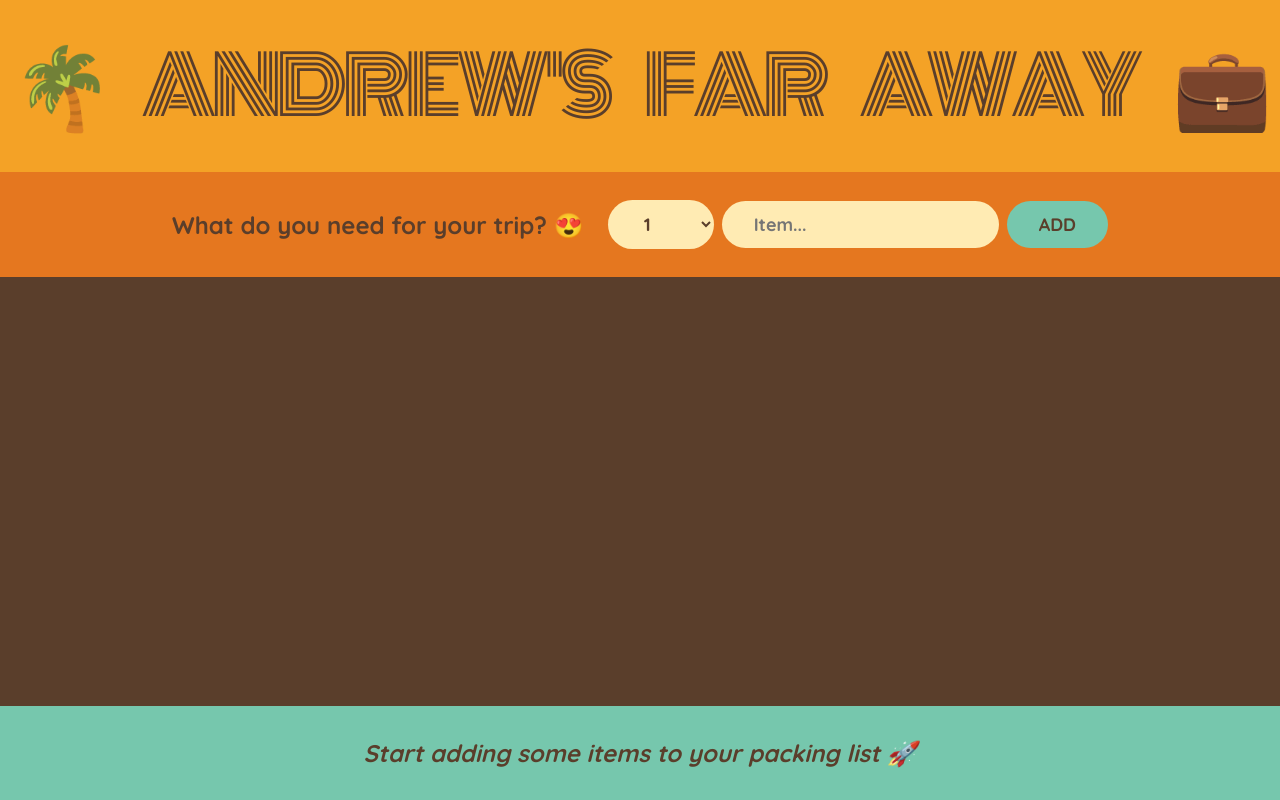
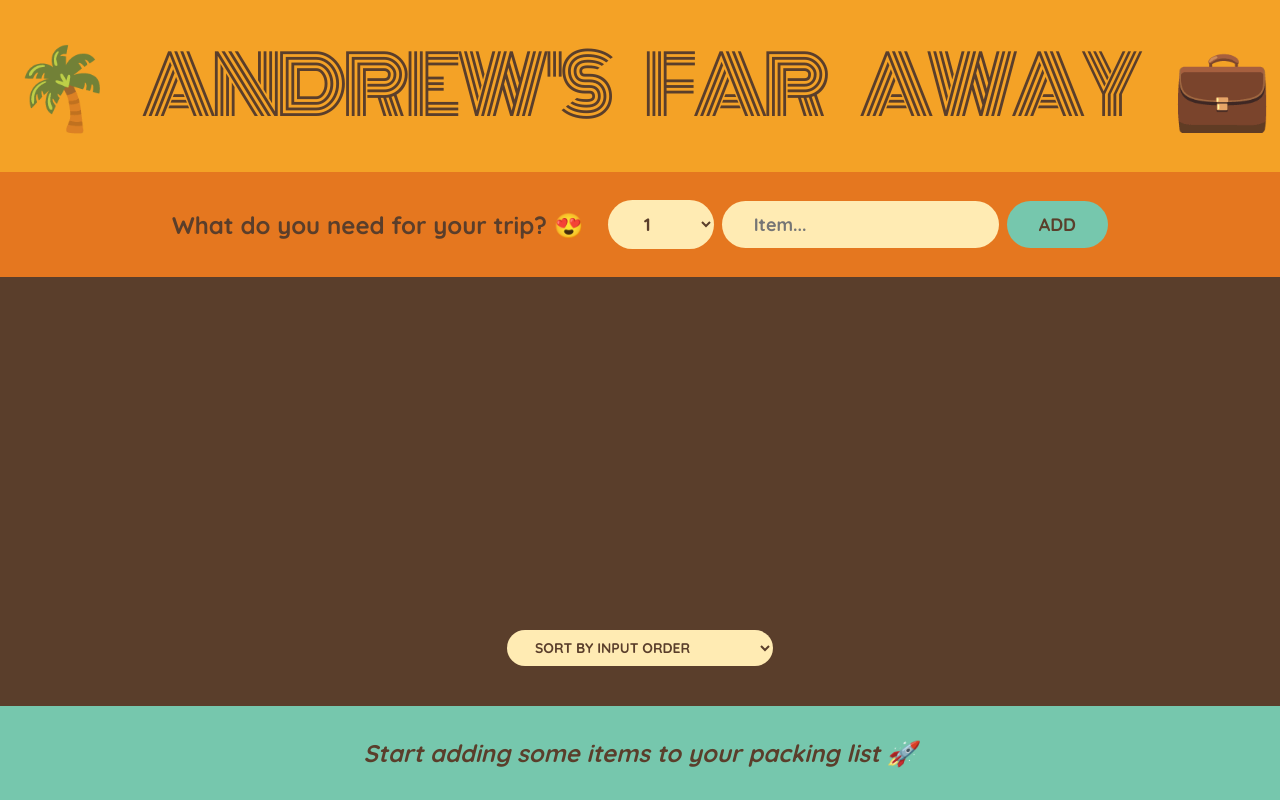
Before and after one commit to EzPzLetMeFreezie/travel-list, a React (Create React App) app: page / in a window 1280 px wide. Built offline with nearby package versions, Linux system fonts and the light colour scheme.

Commit message:
Created sorting selection

```diff
--- a/src/App.js
+++ b/src/App.js
@@ -79,10 +79,26 @@
 }
 
 function PackingList({ items, onDeleteItem, onToggleItems }) {
+  const [sortBy, setSortBy] = useState("input");
+
+  let sortedItems;
+
+  if (sortBy === "input") sortedItems = items;
+
+  if (sortBy === "description")
+    sortedItems = items
+      .slice()
+      .sort((a, b) => a.description.localeCompare(b.description));
+
+  if (sortBy == "packed")
+    sortedItems = items
+      .slice()
+      .sort((a, b) => Number(a.packed) - Number(b.packed));
+
   return (
     <div className="list">
       <ul>
-        {items.map((item) => (
+        {sortedItems.map((item) => (
           <Item
             item={item}
             onDeleteItem={onDeleteItem}
@@ -91,6 +107,14 @@
           />
         ))}
       </ul>
+
+      <div className="actions">
+        <select value={sortBy} onChange={(e) => setSortBy(e.target.value)}>
+          <option value="input">Sort by input order</option>
+          <option value="description">Sort by input description</option>
+          <option value="packed">Sort by packed status</option>
+        </select>
+      </div>
     </div>
   );
 }
```
